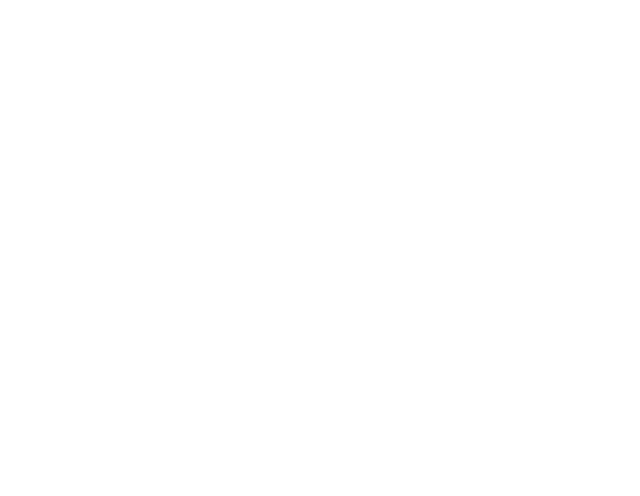
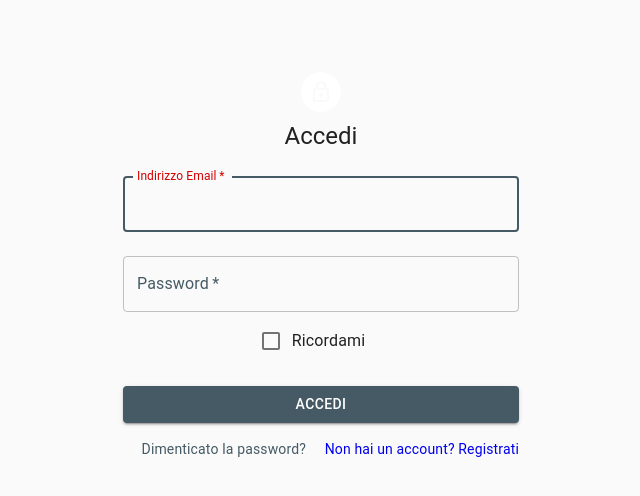
Before and after one commit to tvasari/gestionale_mensa, a React (Create React App) app: page /accedi in a window 1280 px wide. Shown: the top 496 px of the page, without its empty margins (319-959 px from the left). Built offline with nearby package versions, Linux system fonts and the light colour scheme.

Commit message:
aggiunta pagina di accesso

```diff
--- a/src/containers/App/App.js
+++ b/src/containers/App/App.js
@@ -9,6 +9,7 @@
 import SintesiMenu from 'pages/SintesiMenu/SintesiMenu';
 import Ristorazione from 'pages/Ristorazione/Ristorazione';
 import Registrati from 'pages/Registrati';
+import Accedi from 'pages/Accedi';
 import AppTheme from 'utils/AppTheme';
 
 class App extends Component {
@@ -21,6 +22,9 @@
             <Switch>
               <Route path="/registrati">
                 <Registrati />
+              </Route>
+              <Route path="/accedi">
+                <Accedi />
               </Route>
               <Route exact path="/gestionale_mensa">
                 <Navbar />
--- /dev/null
+++ b/src/pages/Accedi.js
@@ -0,0 +1,103 @@
+import React from 'react';
+import { NavLink } from 'react-router-dom';
+import Avatar from '@material-ui/core/Avatar';
+import Button from '@material-ui/core/Button';
+import CssBaseline from '@material-ui/core/CssBaseline';
+import TextField from '@material-ui/core/TextField';
+import FormControlLabel from '@material-ui/core/FormControlLabel';
+import Checkbox from '@material-ui/core/Checkbox';
+import Link from '@material-ui/core/Link';
+import Grid from '@material-ui/core/Grid';
+import LockOutlinedIcon from '@material-ui/icons/LockOutlined';
+import Typography from '@material-ui/core/Typography';
+import { makeStyles } from '@material-ui/core/styles';
+import Container from '@material-ui/core/Container';
+
+const useStyles = makeStyles((theme) => ({
+  paper: {
+    marginTop: theme.spacing(8),
+    display: 'flex',
+    flexDirection: 'column',
+    alignItems: 'center',
+  },
+  avatar: {
+    margin: theme.spacing(1),
+    backgroundColor: theme.palette.secondary.main,
+  },
+  form: {
+    width: '100%',
+    marginTop: theme.spacing(1),
+  },
+  submit: {
+    margin: theme.spacing(3, 0, 2),
+  },
+}));
+
+const Accedi = () => {
+  const classes = useStyles();
+
+  return (
+    <Container component="main" maxWidth="xs">
+      <CssBaseline />
+      <div className={classes.paper}>
+        <Avatar className={classes.avatar}>
+          <LockOutlinedIcon />
+        </Avatar>
+        <Typography component="h1" variant="h5">
+          Accedi
+        </Typography>
+        <form className={classes.form} noValidate>
+          <TextField
+            variant="outlined"
+            margin="normal"
+            required
+            fullWidth
+            id="email"
+            label="Indirizzo Email"
+            name="email"
+            autoComplete="email"
+            autoFocus
+          />
+          <TextField
+            variant="outlined"
+            margin="normal"
+            required
+            fullWidth
+            name="password"
+            label="Password"
+            type="password"
+            id="password"
+            autoComplete="current-password"
+          />
+          <FormControlLabel
+            control={<Checkbox value="remember" color="primary" />}
+            label="Ricordami"
+          />
+          <Button
+            type="submit"
+            fullWidth
+            variant="contained"
+            color="primary"
+            className={classes.submit}
+          >
+            Accedi
+          </Button>
+          <Grid container>
+            <Grid item xs>
+              <Link href="#" variant="body2">
+                Dimenticato la password?
+              </Link>
+            </Grid>
+            <Grid item>
+            <NavLink to="/registrati" style={{textDecoration: 'none'}}>
+                Non hai un account? Registrati
+            </NavLink>
+            </Grid>
+          </Grid>
+        </form>
+      </div>
+    </Container>
+  );
+}
+
+export default Accedi;
--- a/src/pages/Registrati.js
+++ b/src/pages/Registrati.js
@@ -9,6 +9,13 @@
 import Container from '@material-ui/core/Container';
 
 const useStyles = makeStyles((theme) => ({
+  container: {
+    margin: 0,
+    position: 'absolute',
+    top: '50%',
+    left: '50%',
+    transform: 'translate(-50%, -63%)'
+  },
   paper: {
     marginTop: theme.spacing(8),
     display: 'flex',
@@ -32,7 +39,7 @@
   const classes = useStyles();
 
   return (
-    <Container component="main" maxWidth="xs">
+    <Container component="main" maxWidth="xs" className={classes.container}>
       <CssBaseline />
       <div className={classes.paper}>
         <Typography component="h1" variant="h5">
@@ -87,8 +94,8 @@
               />
             </Grid>
           </Grid>
+          <NavLink to="/gestionale_mensa" style={{textDecoration: 'none'}}>
             <Button
-            type="submit"
               fullWidth
               variant="contained"
               color="primary"
@@ -96,9 +103,10 @@
             >
               Registrati
             </Button>
+          </NavLink>
           <Grid container justify="flex-end">
             <Grid item>
-              <NavLink to="/gestionale_mensa" style={{textDecoration: 'none'}}>
+              <NavLink to="/accedi" style={{textDecoration: 'none'}}>
                 Hai già un account? Accedi
               </NavLink>
             </Grid>
```
Lines whose indentation alone changed are shown as unchanged.
